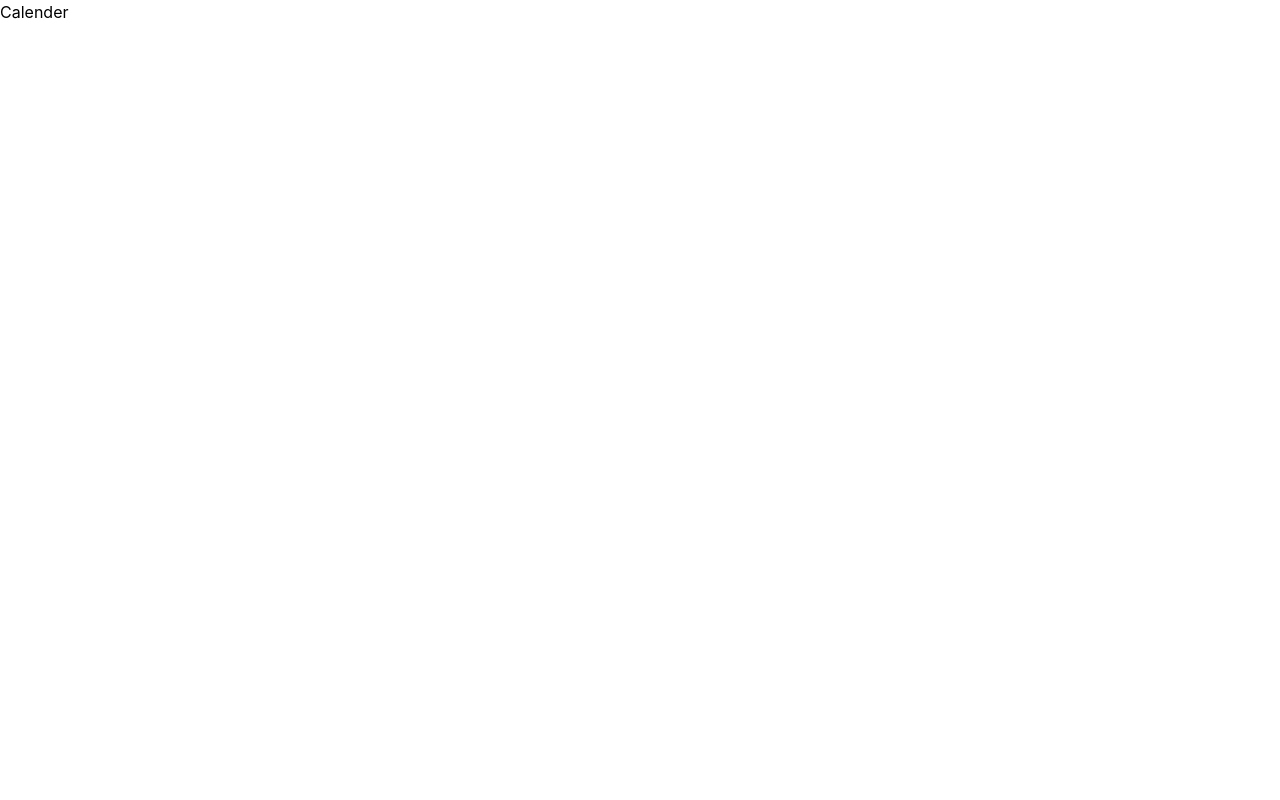
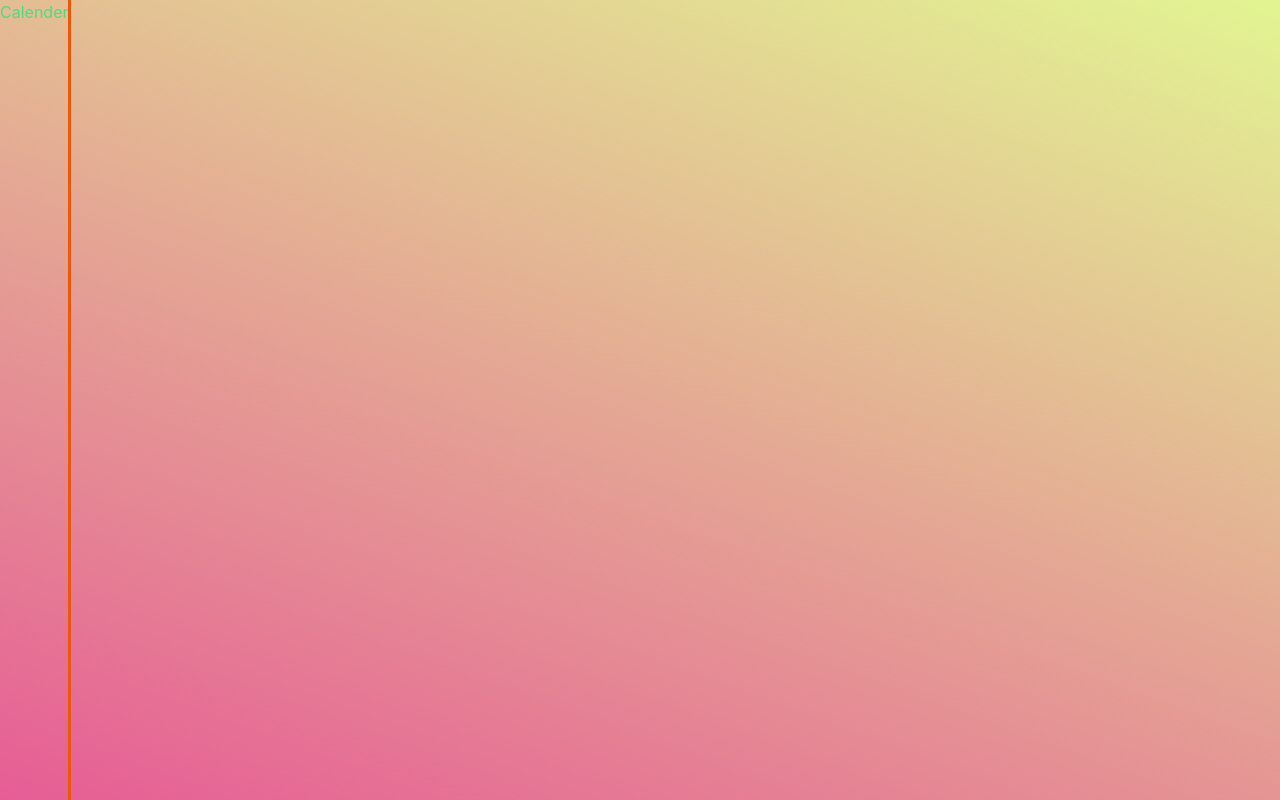
Before and after one commit to NidhitheCoder/advanced-react, a React (Create React App) app in the folder v-calendar/: page / in a window 1280 px wide. Built offline with nearby package versions, Linux system fonts and the light colour scheme.

Commit message:
feat: tailwind basic config set

```diff
--- a/v-calendar/src/App.tsx
+++ b/v-calendar/src/App.tsx
@@ -1,7 +1,7 @@
 
 function App() {
   return (
-    <div className="flex">
+    <div className="flex h-screen w-screen bg-linear-softgreen-softpink">
       <div className="outline w-25 pa3 mr2 text-orange-600">
         <p className="text-green-400">Calender</p>
       </div>
--- a/v-calendar/src/index.css
+++ b/v-calendar/src/index.css
@@ -15,3 +15,15 @@ code {
   font-family: source-code-pro, Menlo, Monaco, Consolas, 'Courier New',
     monospace;
 }
+
+:root {
+  --very-soft-green:#e2f592;
+  --soft-pink: #e65d95;
+  --strong-blue: #2084bf;
+  --light-grayish-blue: #f5f9fc;
+  --very-soft-yellow:#e1f58e;
+  --dark-red: #9e0000;
+  --very-dark-cyan: #023e4c;
+  --darker-cyan: #09404c;
+  --strong-orange: #c6711b;
+}
--- a/v-calendar/tailwind.config.js
+++ b/v-calendar/tailwind.config.js
@@ -1,8 +1,24 @@
 /** @type {import('tailwindcss').Config} */
 module.exports = {
-  content: ["./src/**.{html,js, ts, jsx, tsx}"],
+  content: ["./src/**.{html,js,ts,jsx,tsx}"],
   theme: {
-    extend: {},
+    extend: {
+      backgroundImage: {
+        "linear-softgreen-softpink":
+          "linear-gradient(200deg, var(--very-soft-green) 0%, var(--soft-pink))",
+      },
+      colors: {
+        "very-soft-green":    "var(--very-soft-green)",
+        "soft-pink":  "var(--soft-pink)",
+        "strong-blue":  "var(--strong-blue)",
+        "light-grayish-blue":  "var(--light-grayish-blue)",
+        "very-soft-yellow":  "var(--very-soft-yellow)",
+        "dark-red":  "var(--dark-red)",
+        "very-dark-cyan":   "var(--very-dark-cyan)",
+        "darker-cyan":  "var(--darker-cyan)",
+        "strong-orange":  "var(--strong-orange)",
+      }
+    },
   },
   plugins: [],
 }
```
